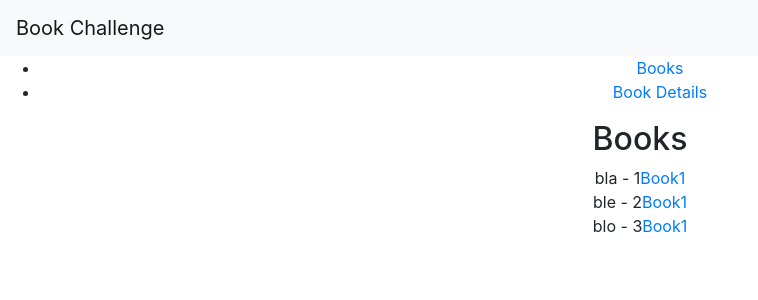
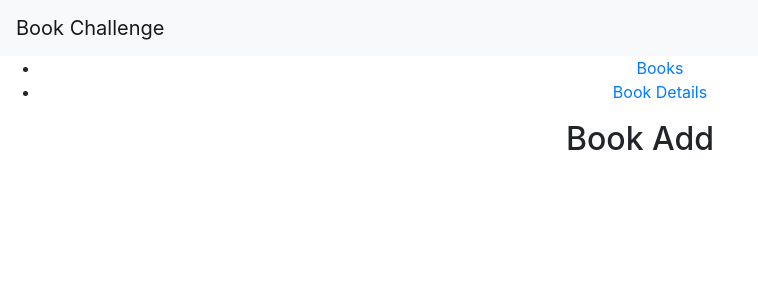
Before and after one commit to Patiopatio/bookchallenge, a React (Create React App) app: page /bookAdd in a window 1280 px wide. Shown: the top 300 px of the page, without its empty margins (0-758 px from the left). Built offline with nearby package versions, Linux system fonts and the light colour scheme.

Commit message:
added login, register, bookadd

```diff
--- a/src/containers/App.js
+++ b/src/containers/App.js
@@ -5,6 +5,9 @@ import { BrowserRouter as Router, Route, Link, Switch} from "react-router-dom";
 import BookList from './BookList';
 import BookDetails from './BookDetails';
 import User from './User';
+import BookAdd from './BookAdd';
+import Login from './Login';
+import Register from './Register';
 
 class App extends Component {
   render() {
@@ -27,6 +30,9 @@ class App extends Component {
               <Route path="/books/1" component={BookDetails} />
               <Route path="/books" component={BookList} />
               <Route path="/user" component={User} />
+              <Route path="/bookAdd" component={BookAdd} />
+              <Route path="/login" component={Login} />
+              <Route path="/register" component={Register} />
               <Route component={BookList} />
 
             </Switch>
--- /dev/null
+++ b/src/containers/BookAdd.js
@@ -0,0 +1,13 @@
+import React, {Component} from 'react';
+
+class BookAdd extends Component {
+  render() {
+    return (
+      <div>
+      <h2>Book Add</h2>
+      </div>
+    )
+  }
+}
+
+export default BookAdd
--- /dev/null
+++ b/src/containers/Login.js
@@ -0,0 +1,13 @@
+import React, {Component} from 'react';
+
+class Login extends Component {
+  render() {
+    return (
+      <div>
+      <h2>Login</h2>
+      </div>
+    )
+  }
+}
+
+export default Login
--- /dev/null
+++ b/src/containers/Register.js
@@ -0,0 +1,13 @@
+import React, {Component} from 'react';
+
+class Register extends Component {
+  render() {
+    return (
+      <div>
+      <h2>Register</h2>
+      </div>
+    )
+  }
+}
+
+export default Register
--- a/src/containers/User.js
+++ b/src/containers/User.js
@@ -1,10 +1,14 @@
 import React, {Component} from 'react';
+import {Link} from 'react-router-dom';
 
 class User extends Component {
   render() {
     return (
       <div>
-      <h2>User</h2>
+        <h2>User</h2>
+        <div>
+          <Link to="/bookAdd">Add Book</Link>
+        </div>
       </div>
     )
   }
```
